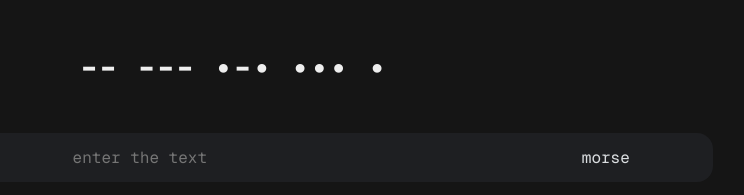
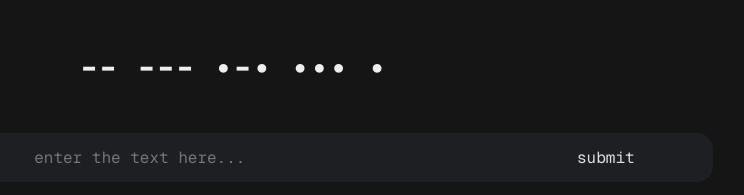
Before and after one commit to an-alch3mist/morse, a plain HTML site: page index.html in a window 1280 px wide. Shown: the top 195 px of the page, 407-1151 px from the left. Drawn offline with nearby package versions, Linux system fonts and the light colour scheme.

Commit message:
Update index.html

```diff
--- a/index.html
+++ b/index.html
@@ -30,8 +30,8 @@
 
 <h1>-- --- •-• ••• •</h1>
 <div class="grid-1">
-	<input class="input-text lang_eng" type="text" placeholder="enter the text">
-	<input class="pass-btn translate-btn" type="button" 	value="morse" 	name="">
+	<input class="input-text lang_eng" type="text" placeholder="enter the text here...">
+	<input class="pass-btn translate-btn" type="button" 	value="submit" 	name="">
 </div>
 <div class="grid-2">
     <input class="input-text dit" type="text" placeholder="dit •">
```
